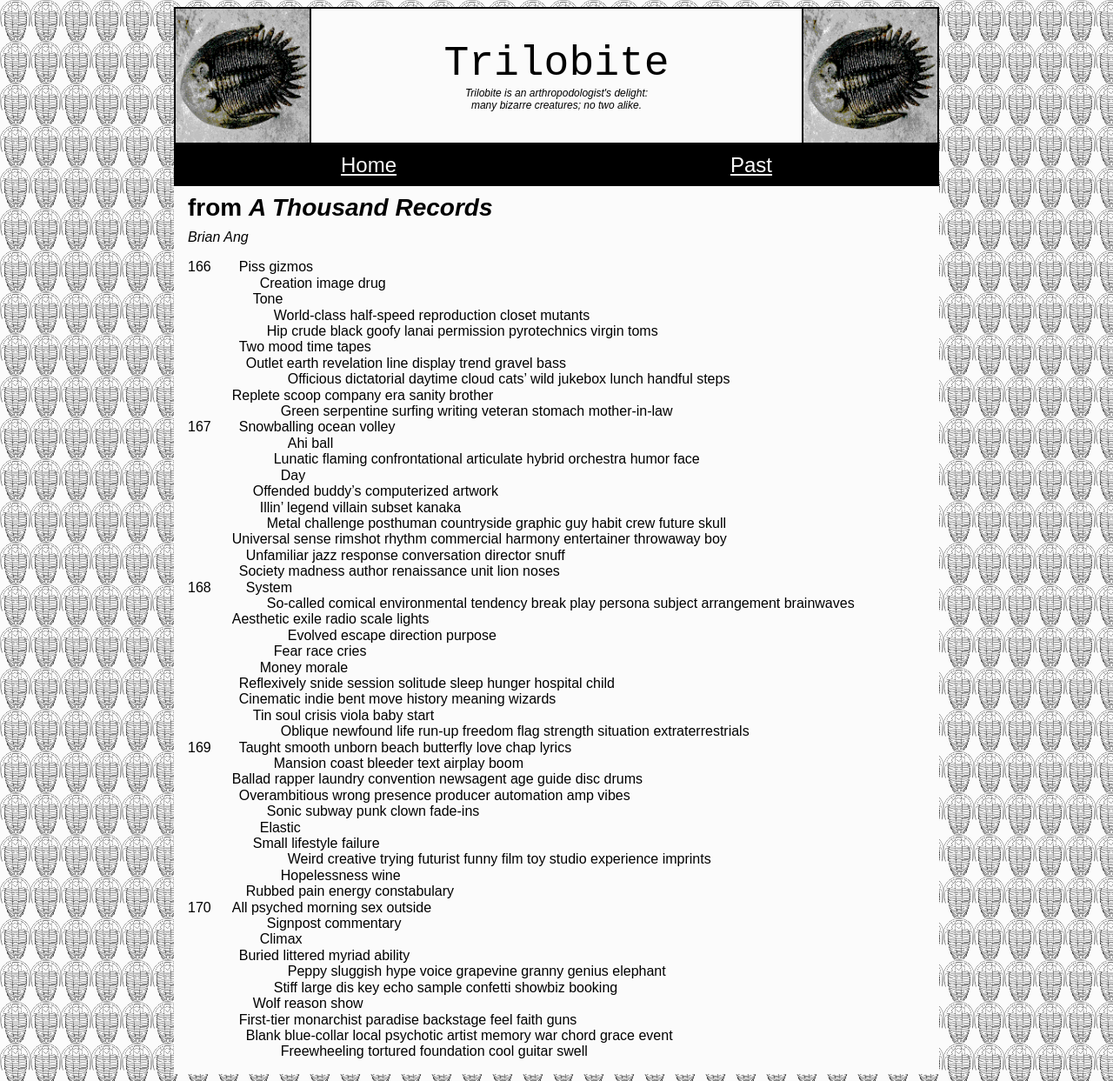
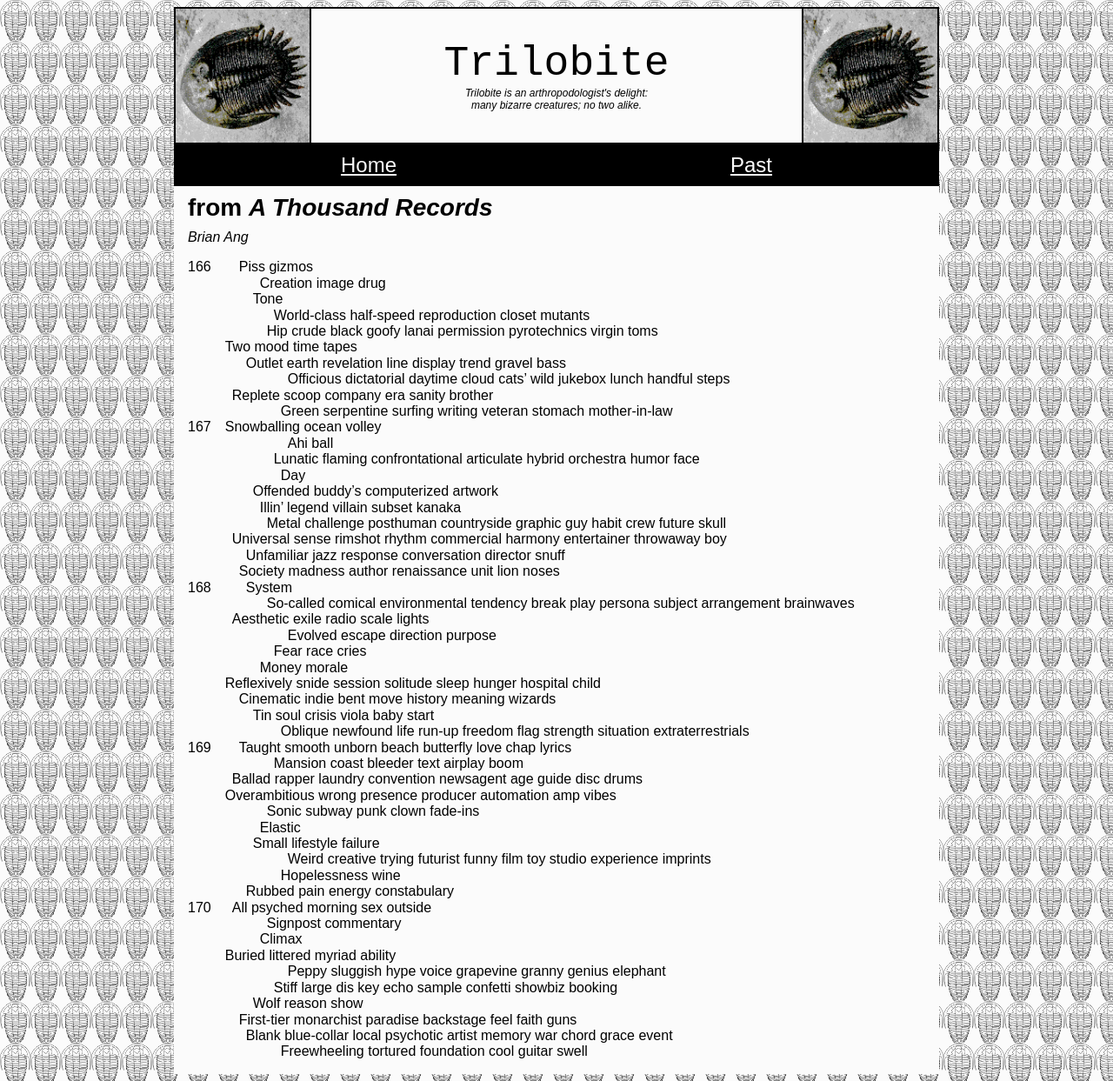
Before and after one commit to trilobite-poetry/trilobite-poetry.github.io, a Jekyll site: the page built from issues/_current/ang.html, in a window 1280 px wide. Shown: the whole page at 87% size. Built offline with Jekyll 4.4.1, drawn with Linux system fonts in a browser that asks for light colours.

Commit message:
fix ang indents

```diff
--- a/issues/_current/ang.html
+++ b/issues/_current/ang.html
@@ -4,6 +4,7 @@ contributor: Brian Ang
 ---
 
 <style>
+.tab1 { padding-left: 0rem !important; }
 .tab2 { padding-left: 0.5rem !important; }
 .tab3 { padding-left: 1.0rem !important; }
 .tab4 { padding-left: 1.5rem !important; }
@@ -23,7 +24,7 @@ contributor: Brian Ang
 <p class="tab5">Tone</p>
 <p class="tab8">World-class half-speed reproduction closet mutants</p>
 <p class="tab7">Hip crude black goofy lanai permission pyrotechnics virgin toms</p>
-<p>Two mood time tapes</p>
+<p class="tab1">Two mood time tapes</p>
 <p class="tab4">Outlet earth revelation line display trend gravel bass</p>
 <p class="tab10">Officious dictatorial daytime cloud cats’ wild jukebox lunch handful steps</p>
 <p class="tab2">Replete scoop company era sanity brother</p>
@@ -34,7 +35,7 @@ contributor: Brian Ang
 <tr>
 <td valign=top><p>167</p></td>
 <td>
-<p>Snowballing ocean volley</p>
+<p class="tab1">Snowballing ocean volley</p>
 <p class="tab10">Ahi ball</p>
 <p class="tab8">Lunatic flaming confrontational articulate hybrid orchestra humor face</p>
 <p class="tab9">Day</p>
@@ -56,7 +57,7 @@ contributor: Brian Ang
 <p class="tab10">Evolved escape direction purpose</p>
 <p class="tab8">Fear race cries</p>
 <p class="tab6">Money morale</p>
-<p>Reflexively snide session solitude sleep hunger hospital child</p>
+<p class="tab1">Reflexively snide session solitude sleep hunger hospital child</p>
 <p class="tab3">Cinematic indie bent move history meaning wizards</p>
 <p class="tab5">Tin soul crisis viola baby start</p>
 <p class="tab9">Oblique newfound life run-up freedom flag strength situation extraterrestrials
@@ -69,7 +70,7 @@ contributor: Brian Ang
 <p class="tab3">Taught smooth unborn beach butterfly love chap lyrics</p>
 <p class="tab8">Mansion coast bleeder text airplay boom</p>
 <p class="tab2">Ballad rapper laundry convention newsagent age guide disc drums</p>
-<p>Overambitious wrong presence producer automation amp vibes</p>
+<p class="tab1">Overambitious wrong presence producer automation amp vibes</p>
 <p class="tab7">Sonic subway punk clown fade-ins</p>
 <p class="tab6">Elastic</p>
 <p class="tab5">Small lifestyle failure</p>
@@ -85,7 +86,7 @@ contributor: Brian Ang
 <p class="tab2">All psyched morning sex outside</p>
 <p class="tab7">Signpost commentary</p>
 <p class="tab6">Climax</p>
-<p>Buried littered myriad ability</p>
+<p class="tab1">Buried littered myriad ability</p>
 <p class="tab10">Peppy sluggish hype voice grapevine granny genius elephant</p>
 <p class="tab8">Stiff large dis key echo sample confetti showbiz booking</p>
 <p class="tab5">Wolf reason show</p>
```
